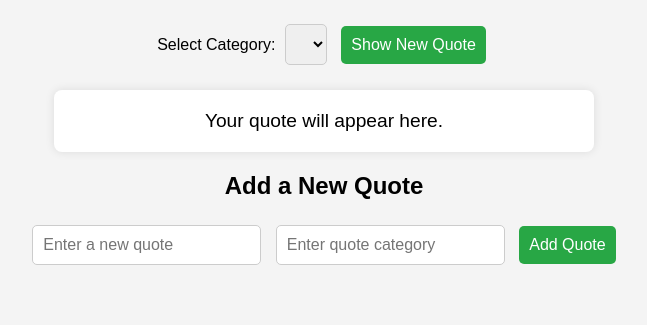
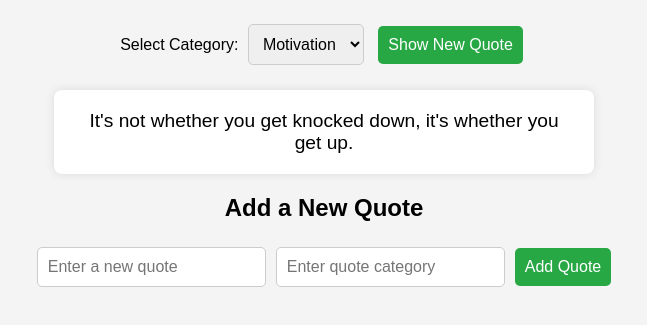
Before and after one commit to Temmacrown/alx_fe_javascript, a plain HTML site: page dom-manipulation/index.html in a window 1280 px wide. Shown: the part 81-406 px from the top of the page, without its empty margins (316-963 px from the left). Drawn offline with Linux system fonts and the light colour scheme.

Commit message:
Update index.html

```diff
--- a/dom-manipulation/index.html
+++ b/dom-manipulation/index.html
@@ -1,8 +1,8 @@
 <!DOCTYPE html>
 <html lang="en">
 <head>
-  <meta charset="UTF-8">
-  <meta name="viewport" content="width=device-width, initial-scale=1.0">
+  <meta charset="UTF-8" />
+  <meta name="viewport" content="width=device-width, initial-scale=1.0"/>
   <title>Dynamic Quote Generator</title>
   <style>
     body {
@@ -54,14 +54,9 @@
   <div id="quoteDisplay">Your quote will appear here.</div>
 
   <h2>Add a New Quote</h2>
-  <div>
-    <input id="newQuoteText" type="text" placeholder="Enter a new quote" />
-    <input id="newQuoteCategory" type="text" placeholder="Enter quote category" />
-    <button id="addQuoteBtn">Add Quote</button>
-  </div>
+  <div id="addQuoteContainer"></div> <!-- form will be inserted here -->
 
   <script>
-    // Initial Quotes Array
     let quotes = [
       { text: "The best way to get started is to quit talking and begin doing.", category: "Motivation" },
       { text: "Don't let yesterday take up too much of today.", category: "Inspiration" },
@@ -69,13 +64,9 @@
       { text: "Your time is limited, so don’t waste it living someone else’s life.", category: "Life" }
     ];
 
-    // DOM Elements
     const quoteDisplay = document.getElementById('quoteDisplay');
     const categorySelect = document.getElementById('categorySelect');
-    const newQuoteBtn = document.getElementById('newQuote');
-    const addQuoteBtn = document.getElementById('addQuoteBtn');
 
-    // Populate category dropdown
     function populateCategories() {
       const categories = [...new Set(quotes.map(q => q.category))];
       categorySelect.innerHTML = "";
@@ -87,7 +78,6 @@
       });
     }
 
-    // Show random quote from selected category
     function showRandomQuote() {
       const selectedCategory = categorySelect.value;
       const filteredQuotes = quotes.filter(q => q.category === selectedCategory);
@@ -99,7 +89,6 @@
       }
     }
 
-    // Add new quote
     function addQuote() {
       const textInput = document.getElementById('newQuoteText');
       const categoryInput = document.getElementById('newQuoteCategory');
@@ -109,6 +98,7 @@
       if (newText && newCategory) {
         quotes.push({ text: newText, category: newCategory });
         populateCategories();
+        showRandomQuote(); // ✅ Update the DOM immediately
         textInput.value = "";
         categoryInput.value = "";
         alert("Quote added successfully!");
@@ -117,13 +107,36 @@
       }
     }
 
-    // Event Listeners
-    newQuoteBtn.addEventListener('click', displayRandomQuote);
-    addQuoteBtn.addEventListener('click', addQuote);
+    function createAddQuoteForm() {
+      const container = document.getElementById('addQuoteContainer');
+
+      const textInput = document.createElement('input');
+      textInput.id = 'newQuoteText';
+      textInput.type = 'text';
+      textInput.placeholder = 'Enter a new quote';
+
+      const categoryInput = document.createElement('input');
+      categoryInput.id = 'newQuoteCategory';
+      categoryInput.type = 'text';
+      categoryInput.placeholder = 'Enter quote category';
+
+      const addButton = document.createElement('button');
+      addButton.id = 'addQuoteBtn';
+      addButton.textContent = 'Add Quote';
+      addButton.addEventListener('click', addQuote);
+
+      container.appendChild(textInput);
+      container.appendChild(categoryInput);
+      container.appendChild(addButton);
+    }
+
+    // ✅ Explicit event listener on "Show New Quote" button
+    document.getElementById('newQuote').addEventListener('click', showRandomQuote);
 
     // Initialize
     populateCategories();
-    displayRandomQuote();
+    showRandomQuote();
+    createAddQuoteForm();
   </script>
 </body>
 </html>
```
